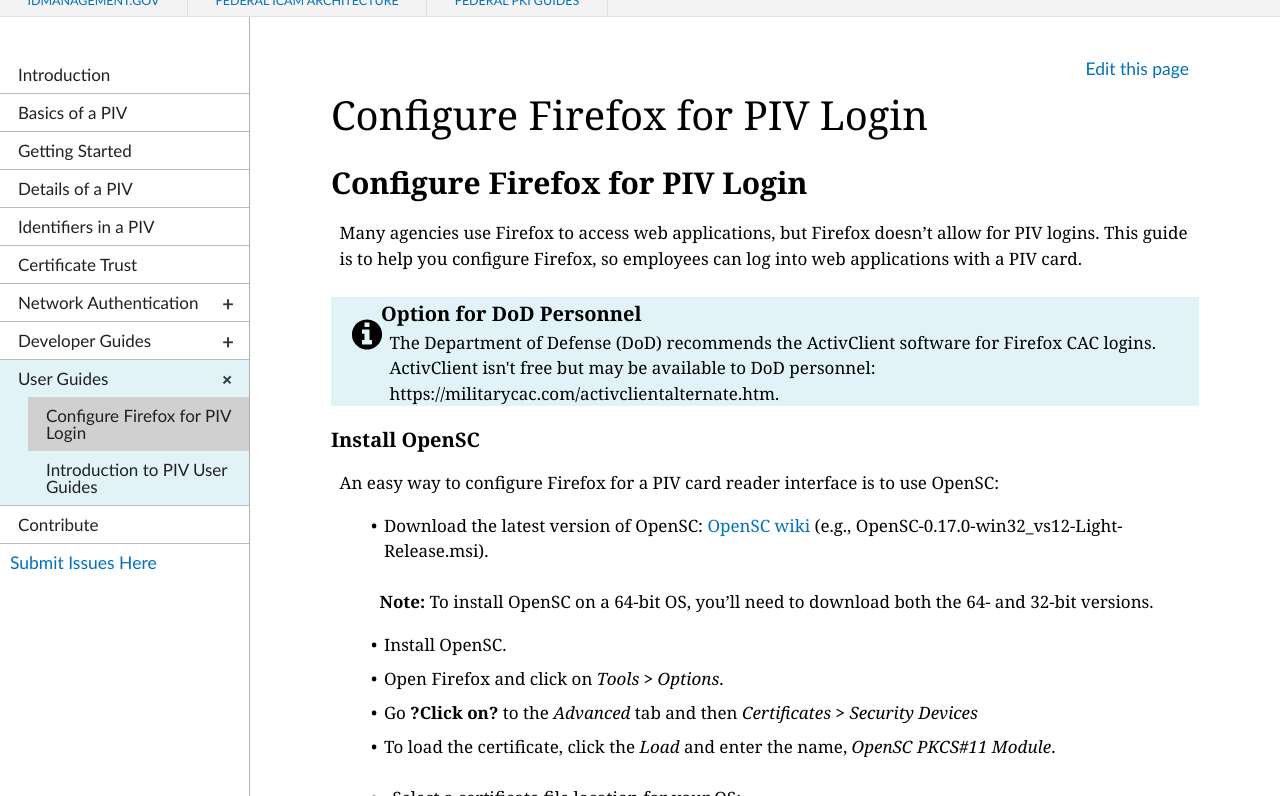
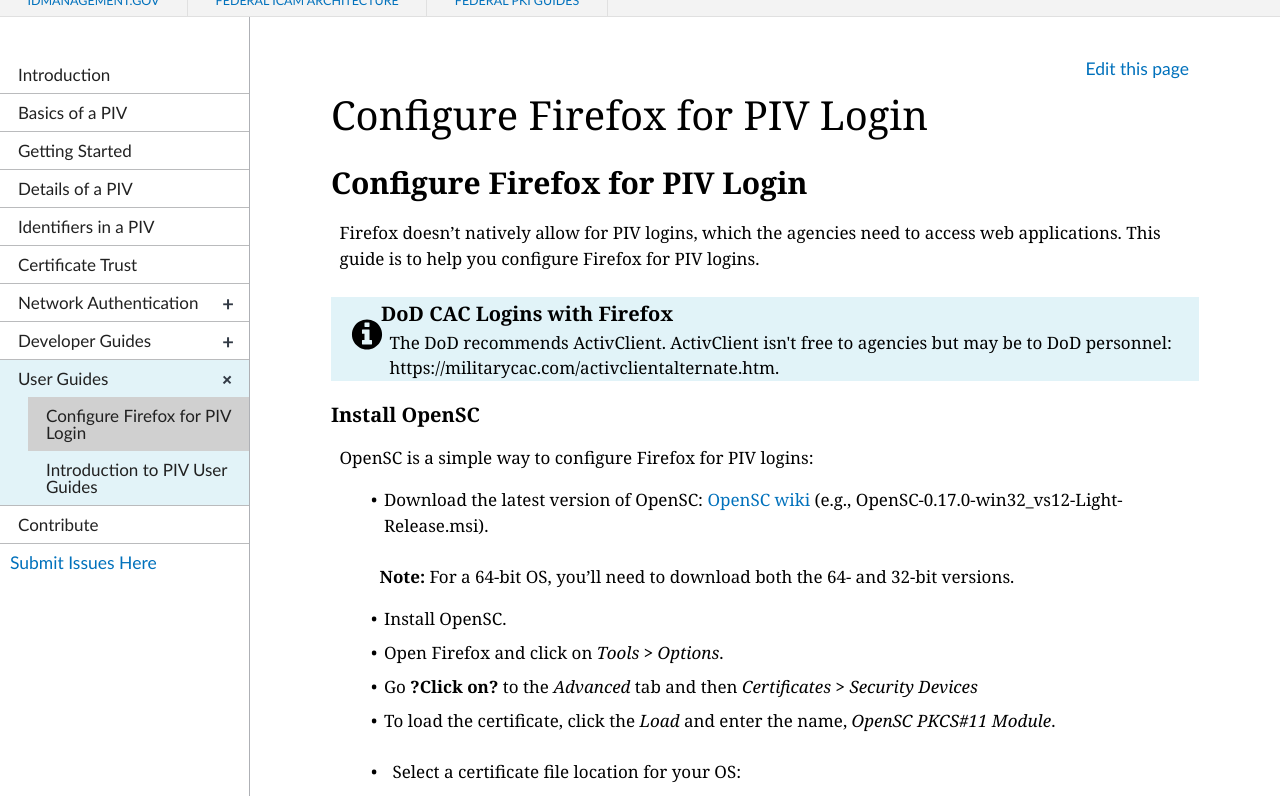
Before and after one commit to GSA/piv-guides, a Jekyll site: the page built from _userconfig/1_firefox.md, in a window 1280 px wide and 900 px high, cut to the strip 104-900 px from the top of the window. Built offline with Jekyll 4.4.1, drawn with Linux system fonts in a browser that asks for light colours; nearby versions of some CDN libraries.

Commit message:
Update 1_firefox.md

```diff
--- a/_userconfig/1_firefox.md
+++ b/_userconfig/1_firefox.md
@@ -7,17 +7,17 @@
 
 ## Configure Firefox for PIV Login
 
-Many agencies use Firefox to access web applications, but Firefox doesn't allow for PIV logins. This guide is to help you configure Firefox, so employees can log into web applications with a PIV card. <!--Add the Firefox version number in case Firefox adds an option later on?-->
+Firefox doesn't natively allow for PIV logins, which the agencies need to access web applications. This guide is to help you configure Firefox for PIV logins. <!--I'm not sure whether LaChelle will like this intro, but she likes concise, simple statements ("plain language"). Maybe we should add the Firefox version number--in case Firefox adds a PIV login option later on?-->
 
-{% include alert-info.html heading="Option for DoD Personnel" content=" The Department of Defense (DoD) recommends the ActivClient software for Firefox CAC logins. ActivClient isn't free but may be available to DoD personnel: <!--May be available is uncertain. Does this mean free?--> https://militarycac.com/activclientalternate.htm." %} <!--According to the contributing.md (terms and conditions, as LaChelle calls it), Playbooks are supposed to be "vendor-neutal," so this info. may not be acceptable. To say "DoD recommends" is kind of broad; who at DoD? This formatting is for an info-alert box (a blue banner, Info box on website) because this info digresses by referring to specific commercial software, that isn't described herein, and a specific audience [DoD] vs. GSA's broader audience (Federal Government).-->
+{% include alert-info.html heading="DoD CAC Logins with Firefox" content=" The DoD recommends ActivClient. ActivClient isn't free to agencies but may be to DoD personnel: <!--Can we find out whether it is free to them or not? If free to them, they would need permission to load it on their government computers, correct? --> https://militarycac.com/activclientalternate.htm." %} <!--According to the contributing.md (terms and conditions), Playbooks should be "vendor-neutal," so this info may not be acceptable. Who at DoD recommends ActivClient to its personnel? NOTE: This "alert-info" formatting produces a blue bannered, Info box on website. Suggest "info-alert" because this text digresses from procedures and speaks to a DoD audience vs. GSA's broader audience (Federal Government).-->
 
 ### Install OpenSC
 
-An easy way to configure Firefox for a PIV card reader interface is to use OpenSC:
+OpenSC is a simple way to configure Firefox for PIV logins:
 
 * Download the latest version of OpenSC: [OpenSC wiki](https://github.com/OpenSC/OpenSC/wiki) (e.g., OpenSC-0.17.0-win32_vs12-Light-Release.msi).
 
-> **Note:**  To install OpenSC on a 64-bit OS, you'll need to download both the 64- and 32-bit versions.
+> **Note:**  For a 64-bit OS, you'll need to download both the 64- and 32-bit versions. <!--Why is that?-->
 
 * Install OpenSC.
 * Open Firefox and click on _Tools **>** Options_.
```
